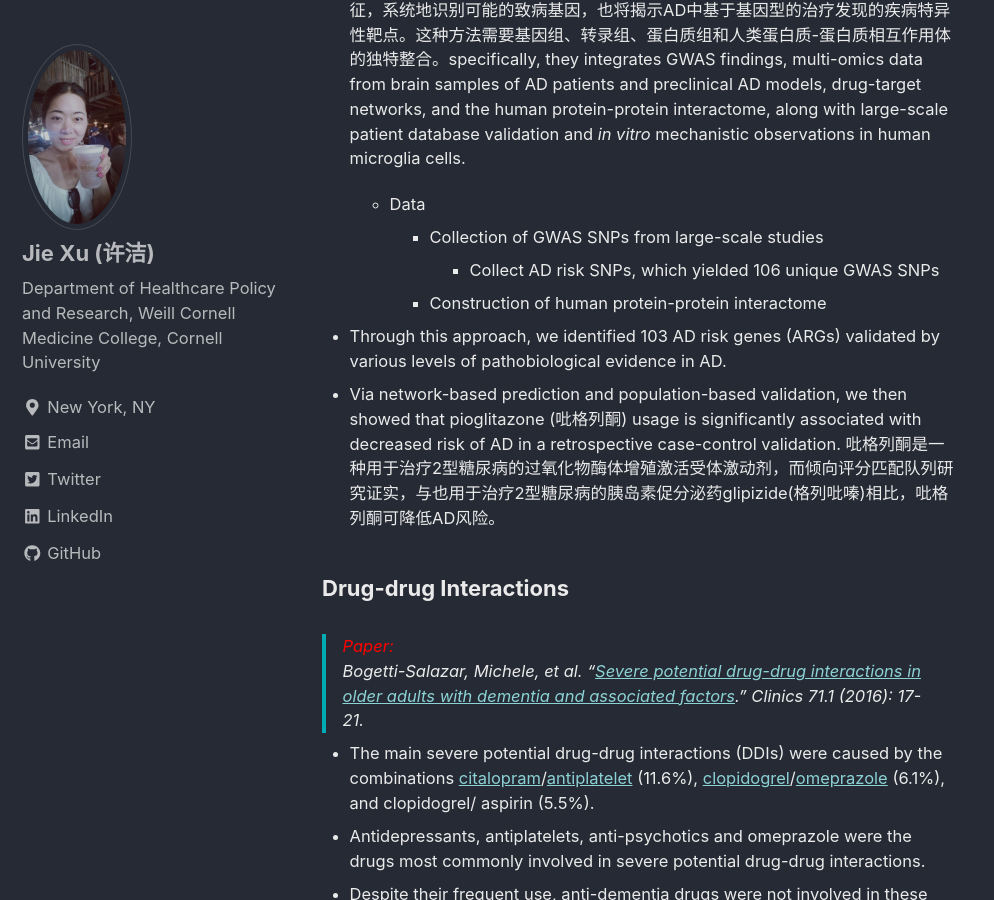
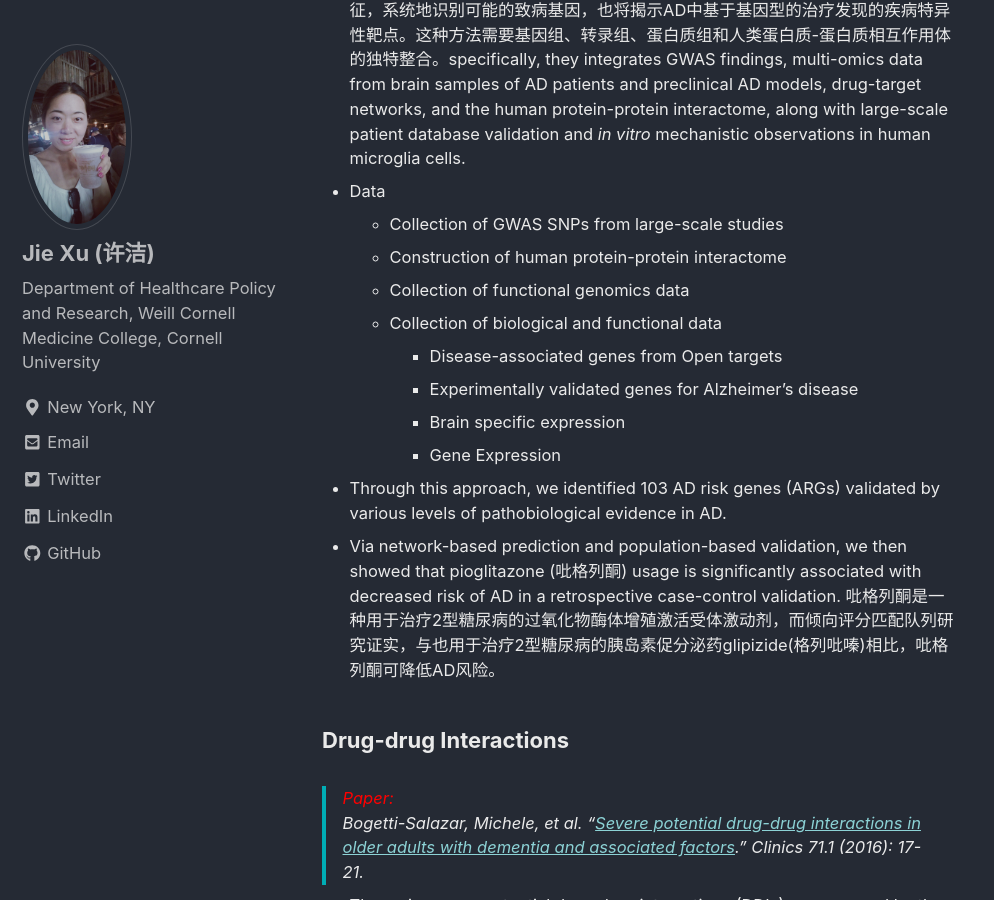
Before and after one commit to jxu1015/jxu1015.github.io, a Jekyll site: the page built from _posts/2020-03-03-AD-Related-Drugs.md, in a window 1280 px wide and 900 px high, scrolled down 1241 px. Shown: the whole window, without its empty margins (0-994 px from the left). Built offline with Jekyll 4.4.1, drawn with Linux system fonts in a browser that asks for light colours; nearby versions of some CDN libraries; a script that is not in the unit is left out.

Commit message:
Update 2020-03-03-AD-Related-Drugs.md

```diff
--- a/_posts/2020-03-03-AD-Related-Drugs.md
+++ b/_posts/2020-03-03-AD-Related-Drugs.md
@@ -30,11 +30,16 @@ toc: true
 
 *  In summary, they present an integrated, network-based methodology to rapidly translate GWAS findings and multi-omics data to genotype-informed therapeutic discovery in AD.
 * 现在假设，通过整合GWAS的发现和与人类相互作用网络模型相结合的多组学特征，系统地识别可能的致病基因，也将揭示AD中基于基因型的治疗发现的疾病特异性靶点。这种方法需要基因组、转录组、蛋白质组和人类蛋白质-蛋白质相互作用体的独特整合。specifically, they integrates GWAS findings, multi-omics data from brain samples of AD patients and preclinical AD models, drug-target networks, and the human protein-protein interactome, along with large-scale patient database validation and <cite>in vitro</cite> mechanistic observations in human microglia cells.
+* Data
+    * Collection of GWAS SNPs from large-scale studies
+    * Construction of human protein-protein interactome
+    * Collection of functional genomics data
+    * Collection of biological and functional data
+        * Disease-associated genes from Open targets
+        * Experimentally validated genes for Alzheimer’s disease
+        * Brain specific expression
+        * Gene Expression
 
-  * Data
-      * Collection of GWAS SNPs from large-scale studies
-          * Collect AD risk SNPs, which yielded 106 unique GWAS SNPs
-      * Construction of human protein-protein interactome
 
 
 * Through this approach, we identified 103 AD risk genes (ARGs) validated by various levels of pathobiological evidence in AD.
```
